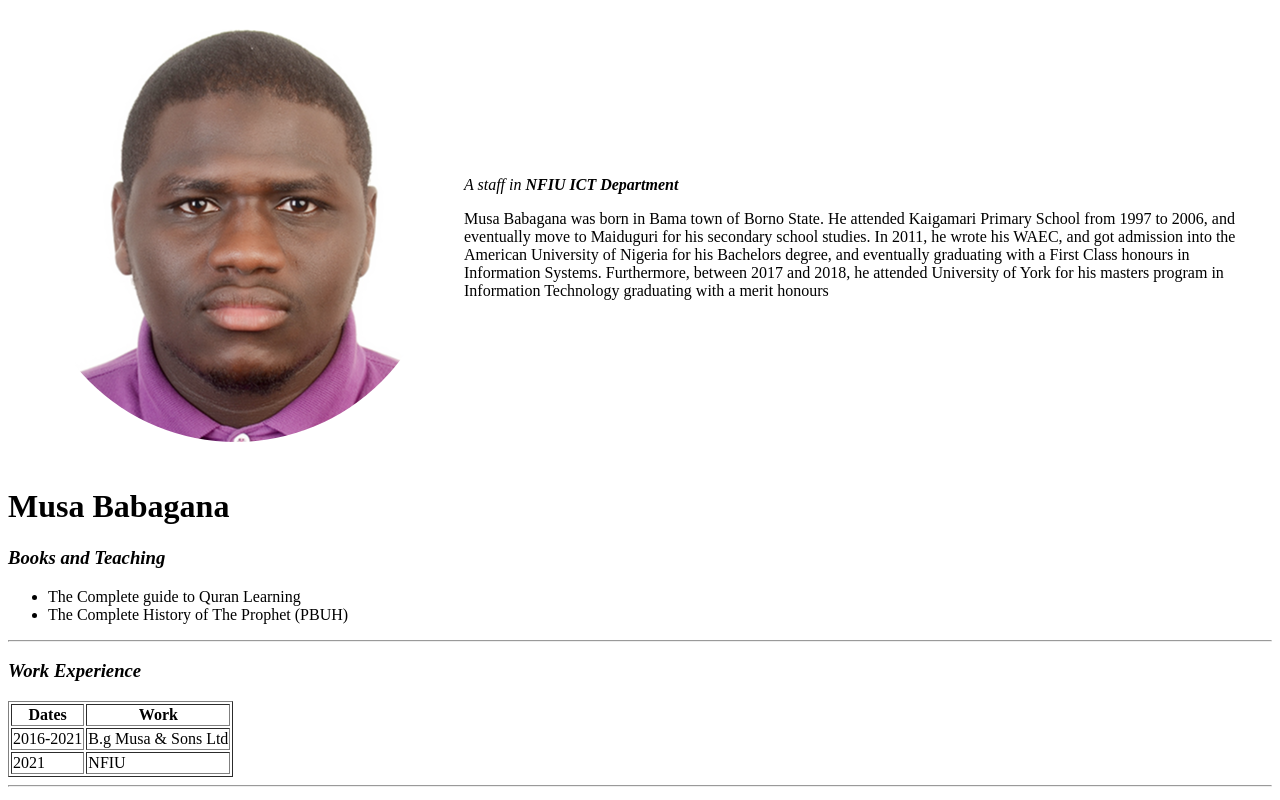
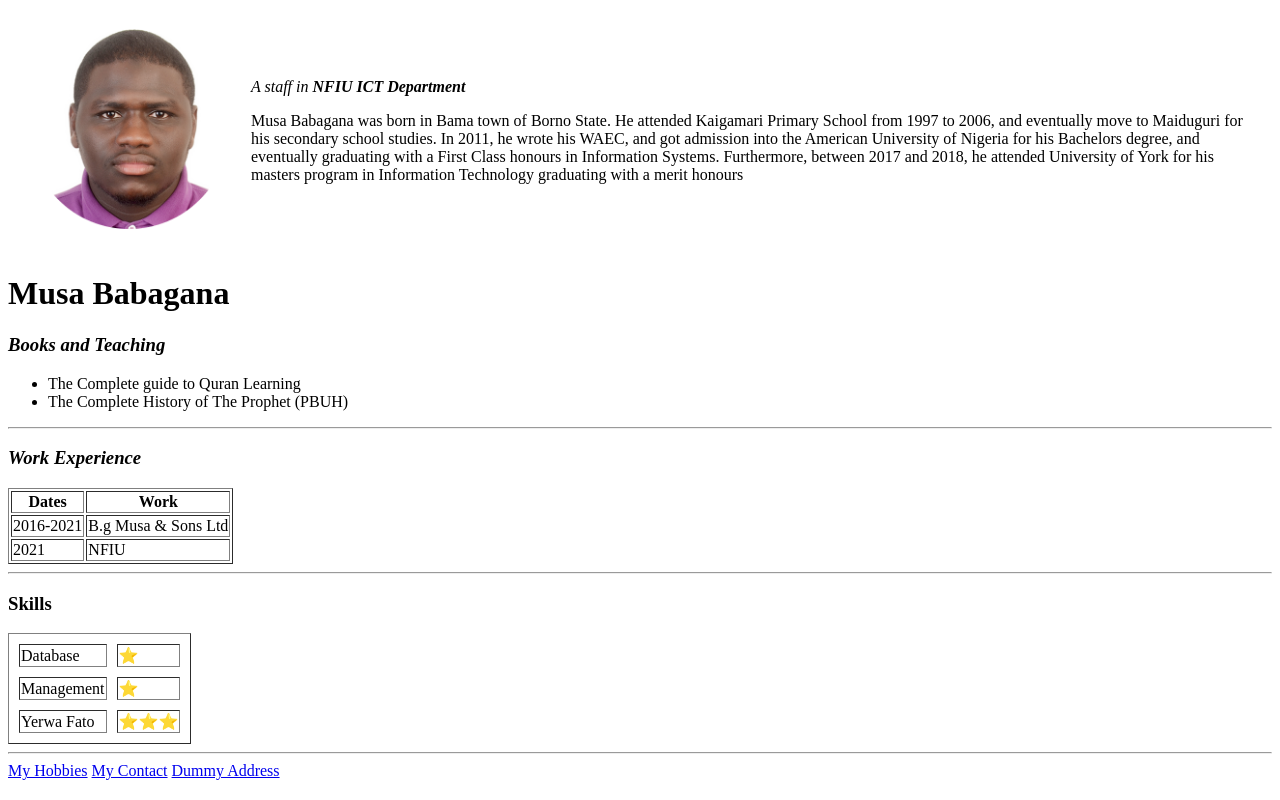
Before and after one commit to Yerwa/cv, a plain HTML site: page index.html in a window 1280 px wide. Shown: the top 800 px of the page. Drawn offline with Linux system fonts and the light colour scheme.

Commit message:
Update index.html

```diff
--- a/index.html
+++ b/index.html
@@ -9,7 +9,7 @@
 <body>
   <table cellspacing = "20">
     <tr>
-      <td><img src="Images/Musa.png" alt="Musa's Profile Picture"></td>
+      <td><img src="Images/Musa.png" width="200" height="200" alt="Musa's Profile Picture"></td>
       <td><p><em>A staff in <strong>NFIU ICT Department</strong></em></p>
 
       <p>Musa Babagana was born in Bama town of Borno State. He attended Kaigamari Primary School from
```
